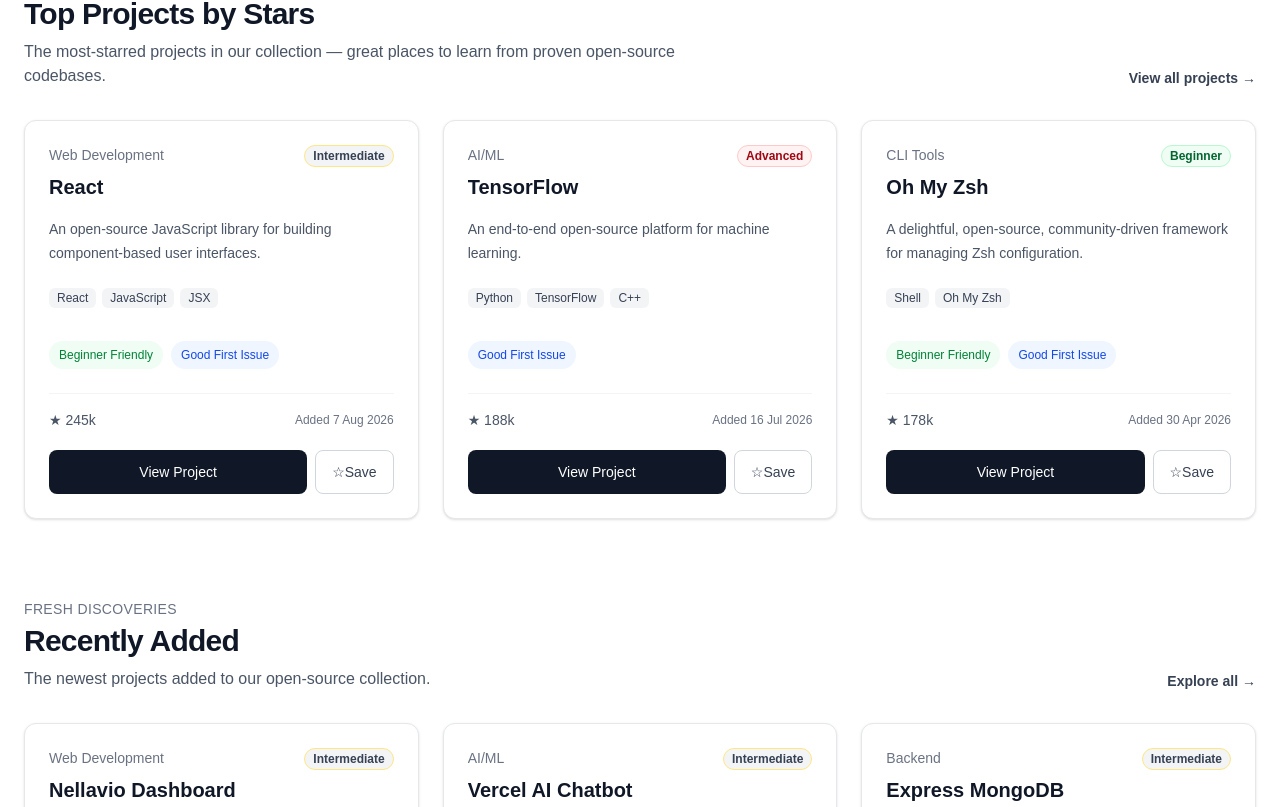
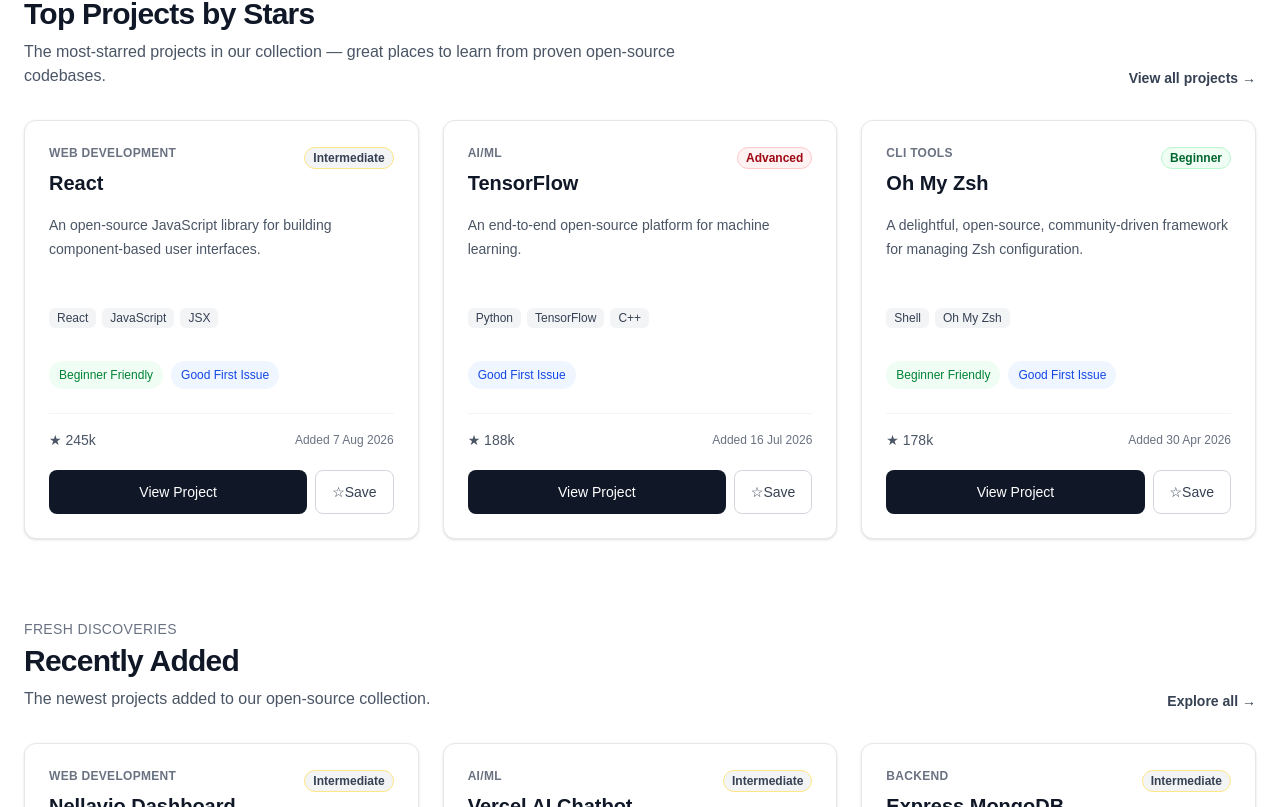
Before and after one commit to satyamkjha001-cpu/ossexplorer, a Next.js app: page / in a window 1280 px wide. Shown: the part 893-1700 px from the top of the page. Built offline with nearby package versions, Linux system fonts and the light colour scheme.

Commit message:
Improve project card layout

```diff
--- a/src/components/project/ProjectCard.tsx
+++ b/src/components/project/ProjectCard.tsx
@@ -2,9 +2,13 @@
 import DifficultyBadge from "@/components/project/DifficultyBadge";
 import ProjectMeta from "@/components/project/ProjectMeta";
 import TechnologyTags from "@/components/project/TechnologyTags";
+
 import Badge from "@/components/ui/Badge";
 import Button from "@/components/ui/Button";
-import Card, { CardDivider, CardFooter } from "@/components/ui/Card";
+import Card, {
+  CardDivider,
+  CardFooter,
+} from "@/components/ui/Card";
 
 import type { Project } from "@/data/projects";
 
@@ -12,58 +16,164 @@
   project: Project;
 };
 
-const ProjectCard = ({ project }: ProjectCardProps) => {
+const ProjectCard = ({
+  project,
+}: ProjectCardProps) => {
   return (
-    <Card hover className="overflow-hidden">
+    <Card
+      hover
+      className="
+        flex
+        h-full
+        flex-col
+        overflow-hidden
+      "
+    >
+      {/* ========================================
+          PROJECT HEADER
+      ======================================== */}
+
       <div className="flex items-start justify-between gap-3">
         <div className="min-w-0 flex-1">
-          <p className="truncate text-sm font-medium text-gray-500 dark:text-gray-400">
+          <p
+            className="
+              truncate
+              text-xs
+              font-semibold
+              uppercase
+              tracking-wide
+              text-gray-500
+              dark:text-gray-400
+            "
+          >
             {project.domain}
           </p>
 
-          <h2 className="mt-2 line-clamp-2 text-lg font-bold leading-7 text-gray-900 dark:text-white sm:text-xl">
+          <h2
+            className="
+              mt-2
+              line-clamp-2
+              text-lg
+              font-bold
+              leading-7
+              text-gray-900
+              transition-colors
+              dark:text-white
+              sm:text-xl
+            "
+          >
             {project.name}
           </h2>
         </div>
 
-        <DifficultyBadge difficulty={project.difficulty} size="sm" />
+        <div className="shrink-0">
+          <DifficultyBadge
+            difficulty={
+              project.difficulty
+            }
+            size="sm"
+          />
+        </div>
       </div>
 
-      <p className="mt-4 line-clamp-3 text-sm leading-6 text-gray-600 dark:text-gray-300">
+      {/* ========================================
+          DESCRIPTION
+      ======================================== */}
+
+      <p
+        className="
+          mt-4
+          line-clamp-3
+          min-h-[4.5rem]
+          text-sm
+          leading-6
+          text-gray-600
+          dark:text-gray-300
+        "
+      >
         {project.description}
       </p>
 
+      {/* ========================================
+          TECHNOLOGIES
+      ======================================== */}
+
       <TechnologyTags
-        technologies={project.technologies}
+        technologies={
+          project.technologies
+        }
         maxVisible={4}
         className="mt-5"
       />
 
-      <div className="mt-5 flex min-h-[1.75rem] flex-wrap gap-2">
+      {/* ========================================
+          PROJECT BADGES
+      ======================================== */}
+
+      <div
+        className="
+          mt-5
+          flex
+          min-h-7
+          flex-wrap
+          gap-2
+        "
+      >
         {project.beginnerFriendly && (
-          <Badge variant="success">Beginner Friendly</Badge>
+          <Badge variant="success">
+            Beginner Friendly
+          </Badge>
         )}
 
         {project.goodFirstIssue && (
-          <Badge variant="info">Good First Issue</Badge>
+          <Badge variant="info">
+            Good First Issue
+          </Badge>
         )}
       </div>
 
-      <CardFooter>
+      {/* ========================================
+          FOOTER
+      ======================================== */}
+
+      <CardFooter className="mt-auto">
         <CardDivider>
-          <ProjectMeta stars={project.stars} dateAdded={project.dateAdded} />
+          <ProjectMeta
+            stars={project.stars}
+            dateAdded={
+              project.dateAdded
+            }
+          />
         </CardDivider>
 
-        <div className="mt-5 flex flex-col gap-2 sm:flex-row">
+        {/* ========================================
+            ACTIONS
+        ======================================== */}
+
+        <div
+          className="
+            mt-5
+            flex
+            flex-col
+            gap-2
+            sm:flex-row
+          "
+        >
           <Button
             href={`/projects/${project.id}`}
             fullWidth
-            className="min-h-11 flex-1 text-center"
+            className="
+              min-h-11
+              flex-1
+              text-center
+            "
           >
             View Project
           </Button>
 
-          <BookmarkButton projectId={project.id} />
+          <BookmarkButton
+            projectId={project.id}
+          />
         </div>
       </CardFooter>
     </Card>
```
